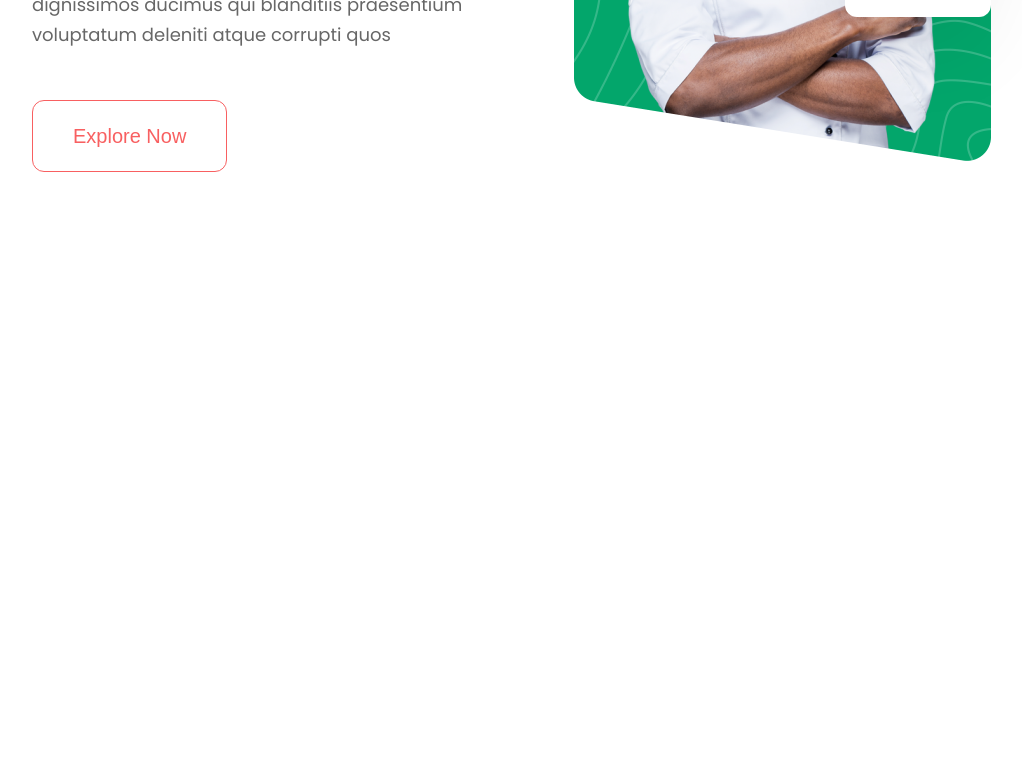
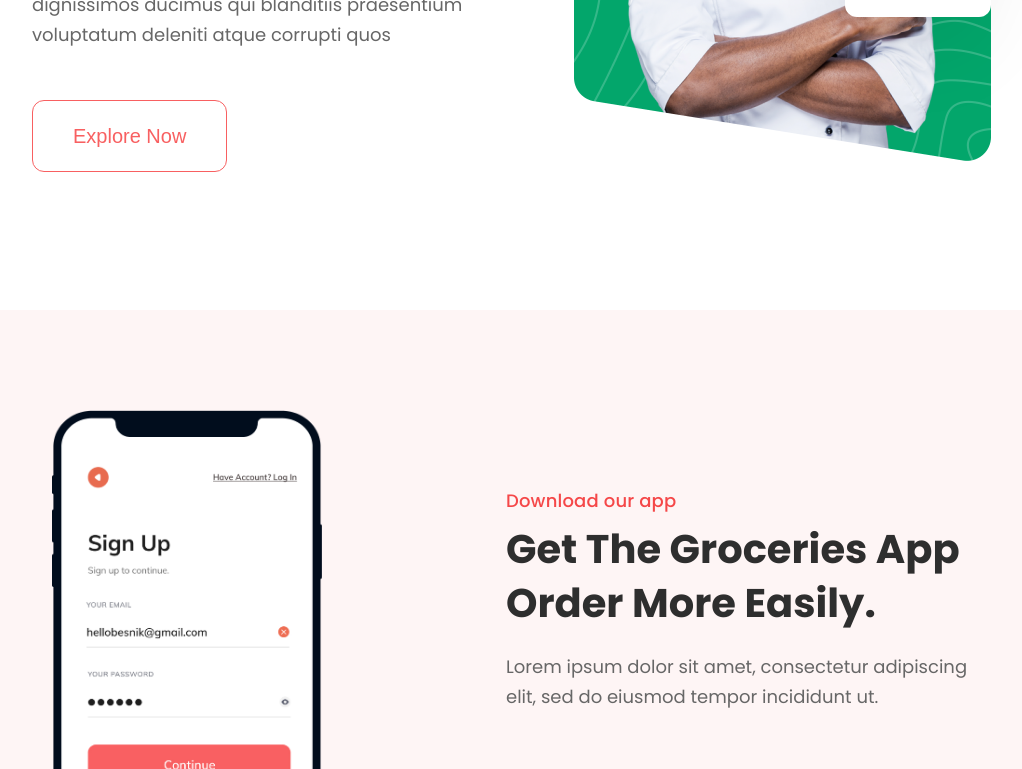
Before and after one commit to Puchinn/lading-page, a plain HTML site: page index.html in a window 1280 px wide. Shown: the part 2683-3452 px from the top of the page, without its empty margins (128-1150 px from the left). Before the commit the page ends 2893 px from the top, so only its background shows below. Drawn offline with nearby package versions, Linux system fonts and the light colour scheme.

Commit message:
add cta section

```diff
--- a/index.html
+++ b/index.html
@@ -151,6 +151,23 @@
         </div>
       </div>
     </section>
+
+    <section class="cta-section">
+      <div class="cta-container">
+        <div class="cta-img">
+          <img src="assets/cta-assets/mobile mockup.png" width="270" alt="cta-img">
+        </div>
+        <div class="cta-content">
+          <span>Download our app</span>
+          <h2>Get the Groceries app order more easily.</h2>
+          <p>Lorem ipsum dolor sit amet, consectetur adipiscing elit, sed do eiusmod tempor incididunt ut.</p>
+          <div class="cta-buttons">
+            <button> <i class="lab la-apple"></i> App Store </button>
+            <button><i class="lab la-google-play"></i> Play Store</button>
+          </div>
+        </div>
+      </div>
+    </section>
   </main>
 </body>
 
--- a/styles.css
+++ b/styles.css
@@ -641,3 +641,77 @@ header {
   font-weight: 400;
   line-height: 16px;
 }
+
+.cta-section {
+  margin-top: 100px;
+  background: #FEF5F5;
+}
+
+.cta-container {
+  max-width: 1235px;
+  margin: 0 auto;
+  padding: 100px 0;
+  display: flex;
+  justify-content: center;
+  align-items: center;
+  gap: 184px;
+}
+
+.cta-content {
+  max-width: 466px;
+}
+
+.cta-content>span {
+  color: #F54748;
+  font-size: 18px;
+  font-style: normal;
+  font-weight: 500;
+  line-height: 24px;
+  letter-spacing: 0.18px;
+}
+
+.cta-content>h2 {
+  color: #2E2E2E;
+  font-size: 40px;
+  font-style: normal;
+  font-weight: 700;
+  line-height: 54px;
+  padding-top: 8px;
+  padding-bottom: 22px;
+  text-transform: capitalize;
+}
+
+.cta-content>p {
+  color: #676767;
+  font-size: 18px;
+  font-style: normal;
+  font-weight: 400;
+  line-height: 30px;
+  /* 166.667% */
+}
+
+.cta-buttons {
+  margin-top: 60px;
+  display: flex;
+  gap: 30px;
+}
+
+.cta-buttons>button {
+  background: none;
+  border-radius: 12px;
+  border: 1.5px solid #EEDCDC;
+  color: #2E2E2E;
+  font-size: 20px;
+  font-style: normal;
+  font-weight: 500;
+  line-height: 20px;
+  padding: 19px 23px;
+  display: flex;
+  justify-content: center;
+  align-items: center;
+  gap: 12px;
+}
+
+.cta-buttons>button>i {
+  font-size: 43px;
+}
```
